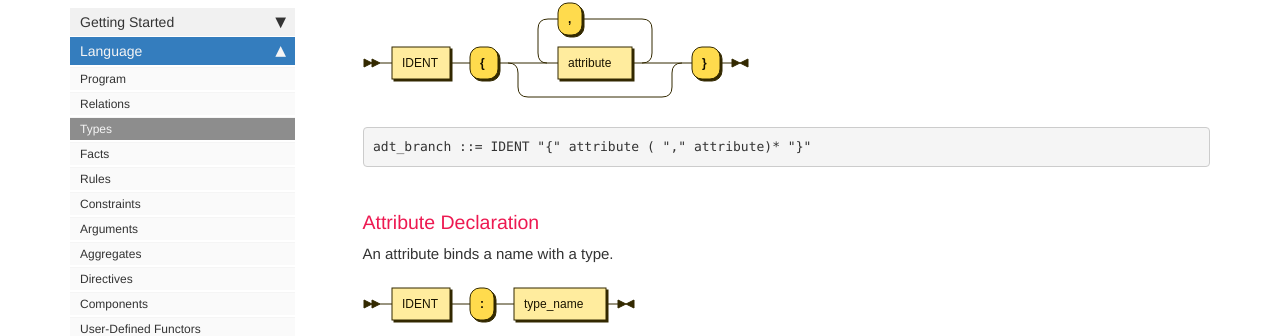
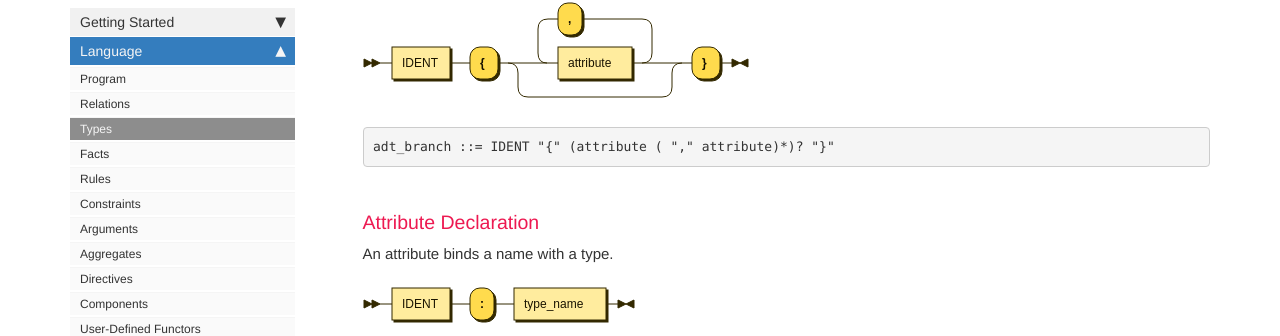
Before and after one commit to souffle-lang/souffle-lang.github.io, a Jekyll site: the page built from pages/docs/types.md, in a window 1280 px wide and 900 px high, scrolled down 9691 px. Shown: the part 121-457 px from the top of the window. Built offline with Jekyll 4.4.1, drawn with Linux system fonts in a browser that asks for light colours; comment, search, counter and statistics services are not loaded.

````diff
--- a/pages/docs/types.md
+++ b/pages/docs/types.md
@@ -352,7 +352,7 @@ is associated with a branch identifier. The branch identifier must be unique in
 
 ![ADT Branch](https://souffle-lang.github.io/img/adt_branch.svg)
 ```ebnf
-adt_branch ::= IDENT "{" attribute ( "," attribute)* "}"
+adt_branch ::= IDENT "{" (attribute ( "," attribute)*)? "}"
 ```
 
 ### Attribute Declaration
````
